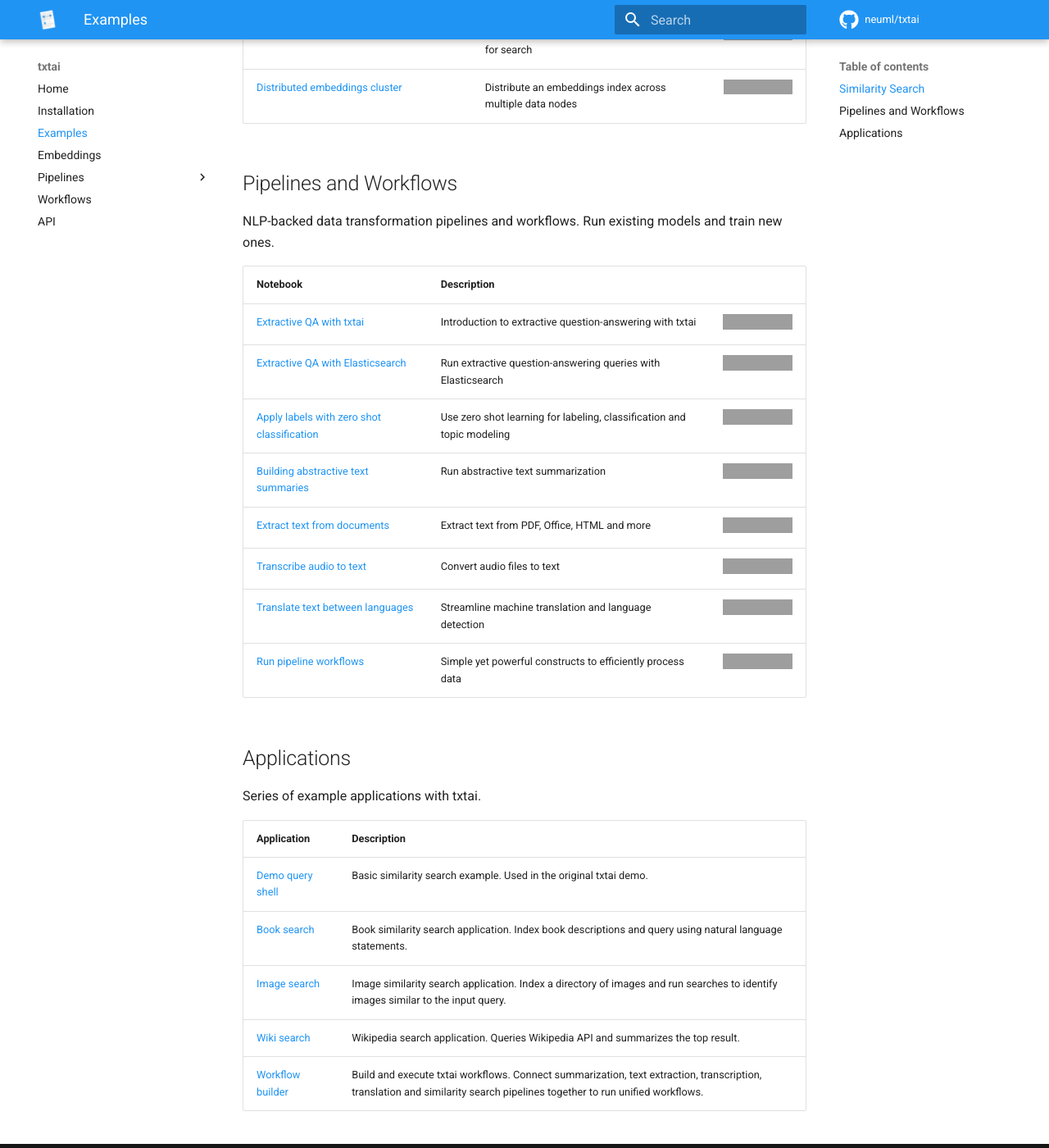
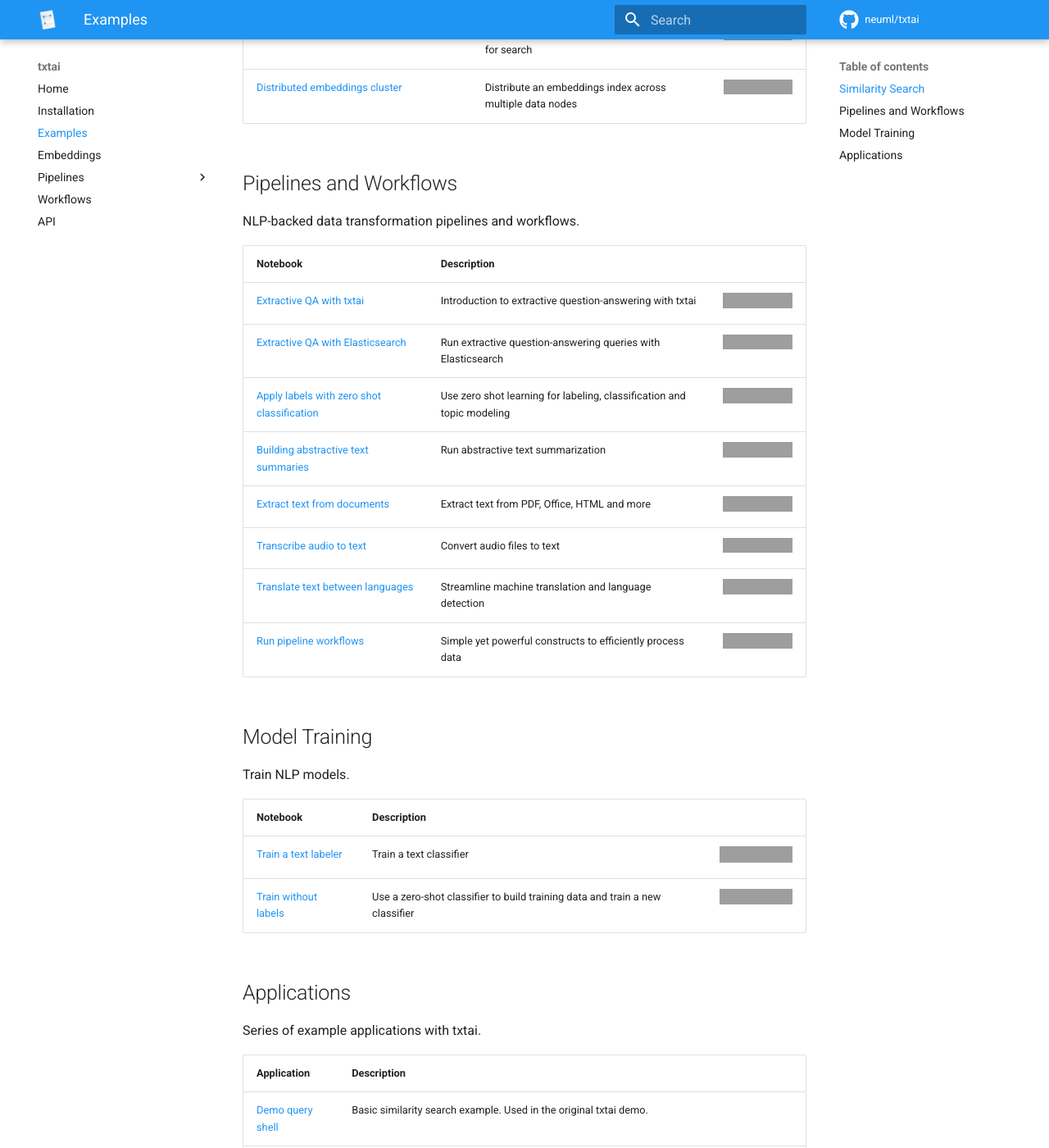
Before and after one commit to neuml/txtai, an MkDocs documentation site: the page built from docs/examples.md, in a window 1280 px wide and 1400 px high, scrolled down 689 px. Shown: the whole window at 82% size. Built offline with MkDocs 1.6.1 and Material for MkDocs 9.7.7, drawn with Linux system fonts in a browser that asks for light colours; comment, search, counter and statistics services are not loaded; some of the changed text lies outside the part shown; grey boxes are pictures that could not be loaded.

Commit message:
Add new notebook links

```diff
--- a/docs/examples.md
+++ b/docs/examples.md
@@ -18,7 +18,7 @@
 
 ## Pipelines and Workflows
 
-NLP-backed data transformation pipelines and workflows. Run existing models and train new ones.
+NLP-backed data transformation pipelines and workflows.
 
 | Notebook  | Description  |       |
 |:----------|:-------------|------:|
@@ -31,6 +31,15 @@
 | [Translate text between languages](https://github.com/neuml/txtai/blob/master/examples/12_Translate_text_between_languages.ipynb) | Streamline machine translation and language detection | [![Open In Colab](https://colab.research.google.com/assets/colab-badge.svg)](https://colab.research.google.com/github/neuml/txtai/blob/master/examples/12_Translate_text_between_languages.ipynb) |
 | [Run pipeline workflows](https://github.com/neuml/txtai/blob/master/examples/14_Run_pipeline_workflows.ipynb) | Simple yet powerful constructs to efficiently process data | [![Open In Colab](https://colab.research.google.com/assets/colab-badge.svg)](https://colab.research.google.com/github/neuml/txtai/blob/master/examples/14_Run_pipeline_workflows.ipynb) |
 
+## Model Training
+
+Train NLP models.
+
+| Notebook  | Description  |       |
+|:----------|:-------------|------:|
+| [Train a text labeler](https://github.com/neuml/txtai/blob/master/examples/16_Train_a_text_labeler.ipynb) | Train a text classifier | [![Open In Colab](https://colab.research.google.com/assets/colab-badge.svg)](https://colab.research.google.com/github/neuml/txtai/blob/master/examples/16_Train_a_text_labeler.ipynb) |
+| [Train without labels](https://github.com/neuml/txtai/blob/master/examples/17_Train_without_labels.ipynb) | Use a zero-shot classifier to build training data and train a new classifier | [![Open In Colab](https://colab.research.google.com/assets/colab-badge.svg)](https://colab.research.google.com/github/neuml/txtai/blob/master/examples/17_Train_without_labels.ipynb) |
+
 ## Applications
 
 Series of example applications with txtai.
```
Also changed, not shown: other parts of docs/examples.md (+1 -1 lines), README.md (+11 -2 lines).
